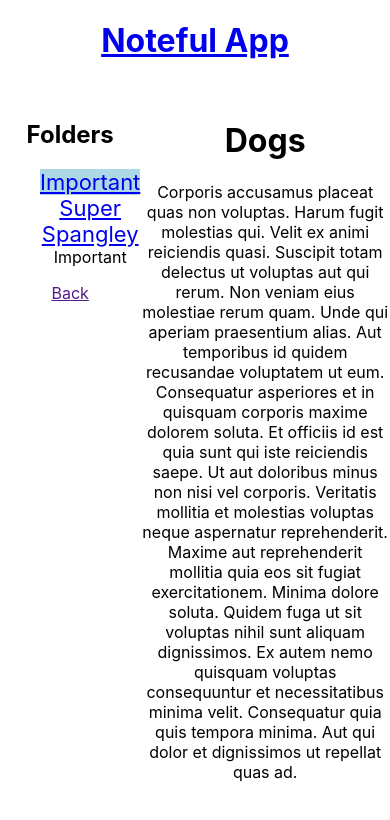
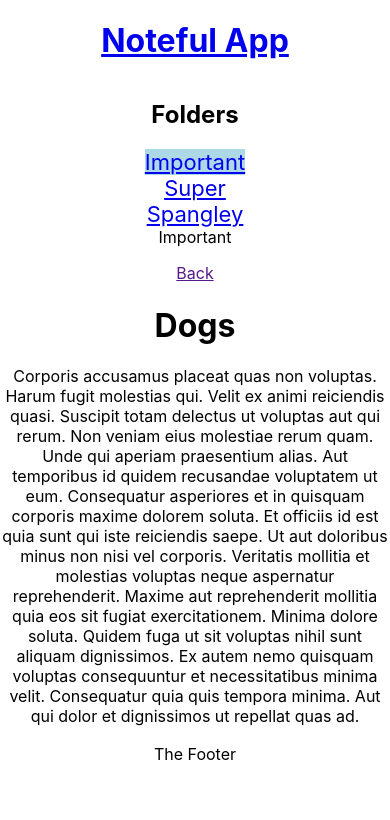
Before and after one commit to killeraliens/noteful, a React (Create React App) app: page /note/cbc787a0-ffaf-11e8-8eb2-f2801f1b9fd1 in a window 390 px wide. Shown: the top 820 px of the page. Built offline with nearby package versions, Linux system fonts and the light colour scheme; the HTML template or start-up script is replaced by a standard one.

Commit message:
mobile grid

```diff
--- a/src/App.css
+++ b/src/App.css
@@ -2,9 +2,10 @@
   text-align: center;
   display: grid;
   grid-template-columns: 1fr 2fr;
-  grid-template-rows: 100px 1fr;
-  grid-template-areas: 'header header' 'sidenav main';
-  min-height: 100vh
+  grid-template-rows: 80px 1fr 100px;
+  grid-template-areas: 'header header' 'sidenav main' 'footer footer';
+  height: 100vh;
+  /*grid-gap: 1rem;*/
 }
 
 .App > nav {
@@ -16,24 +17,34 @@
 }
 
 .App > main {
-  grid-area: main
+  grid-area: main;
+  overflow: scroll;
 }
 
-
+.App > footer {
+  grid-area: footer;
+}
 
 .App li {
   list-style: none;
 }
 
-/*@media screen and (min-width: 600px) {
+.App ul {
+  padding-left: 0;
+}
+
+@media screen and (max-width: 600px) {
   .App {
-    display: flex;
+    grid-template-rows: 80px auto auto 100px;
+    grid-template-areas: 'header header' 'sidenav sidenav' 'main main' 'footer footer';
+    min-height: 100vh;
   }
+
   .App > main {
-    width: 80vw;
+    overflow: visible;
   }
 }
-*/
+
 
 .App-header {
   background-color: #282c34;
--- a/src/App.js
+++ b/src/App.js
@@ -64,6 +64,9 @@ class App extends Component {
             <Route component={NotFoundPage}/>
           </Switch>
         </main>
+        <footer>
+          The Footer
+        </footer>
       </div>
     );
   }
--- a/src/NoteShow/NoteShow.css
+++ b/src/NoteShow/NoteShow.css
@@ -0,0 +1,3 @@
+.NoteShow {
+  /*overflow: scroll;*/
+}
--- a/src/NoteShow/NoteShow.js
+++ b/src/NoteShow/NoteShow.js
@@ -1,4 +1,5 @@
-import React from 'react'
+import React from 'react';
+import './NoteShow.css'
 
 
 export default function NoteShow(props) {
```
